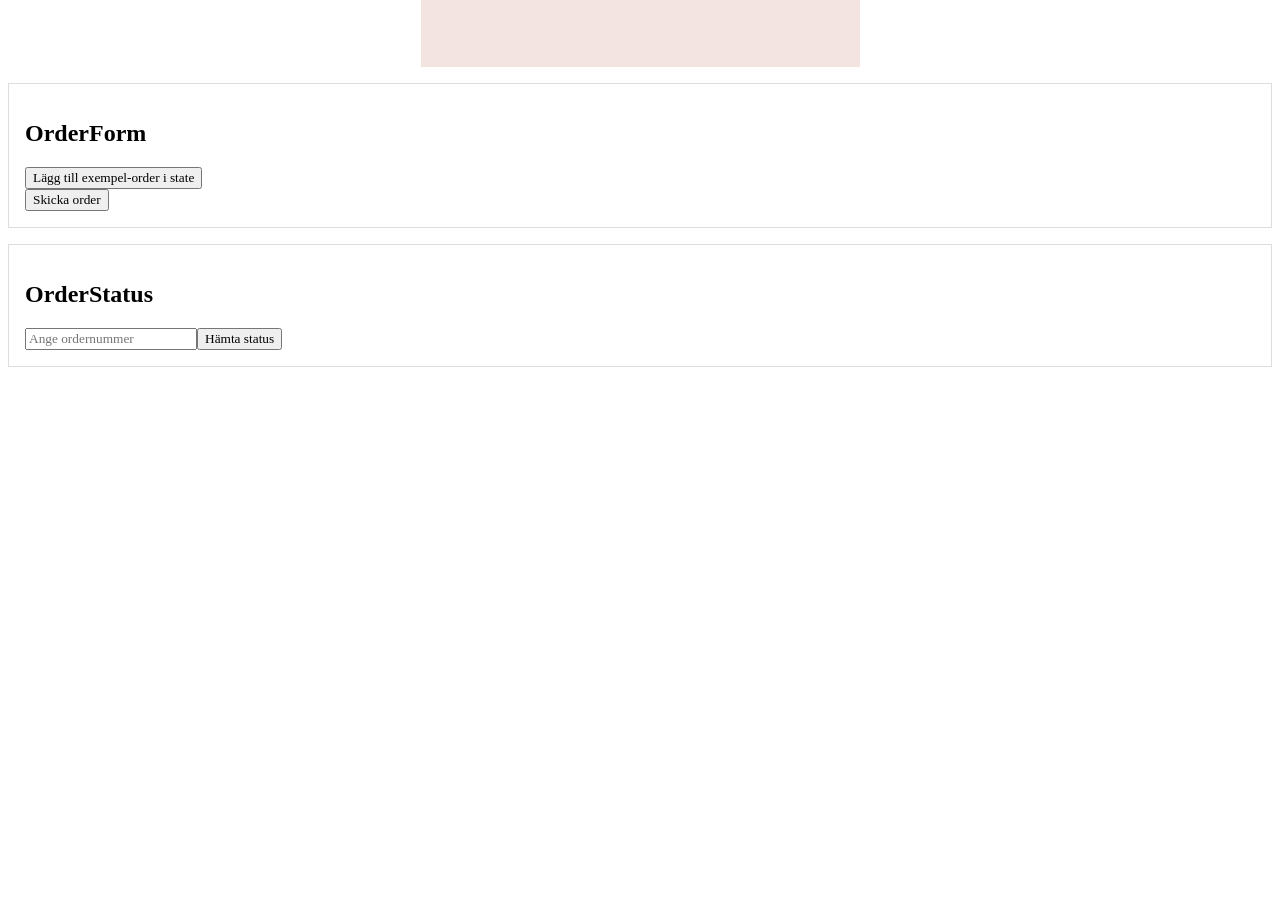
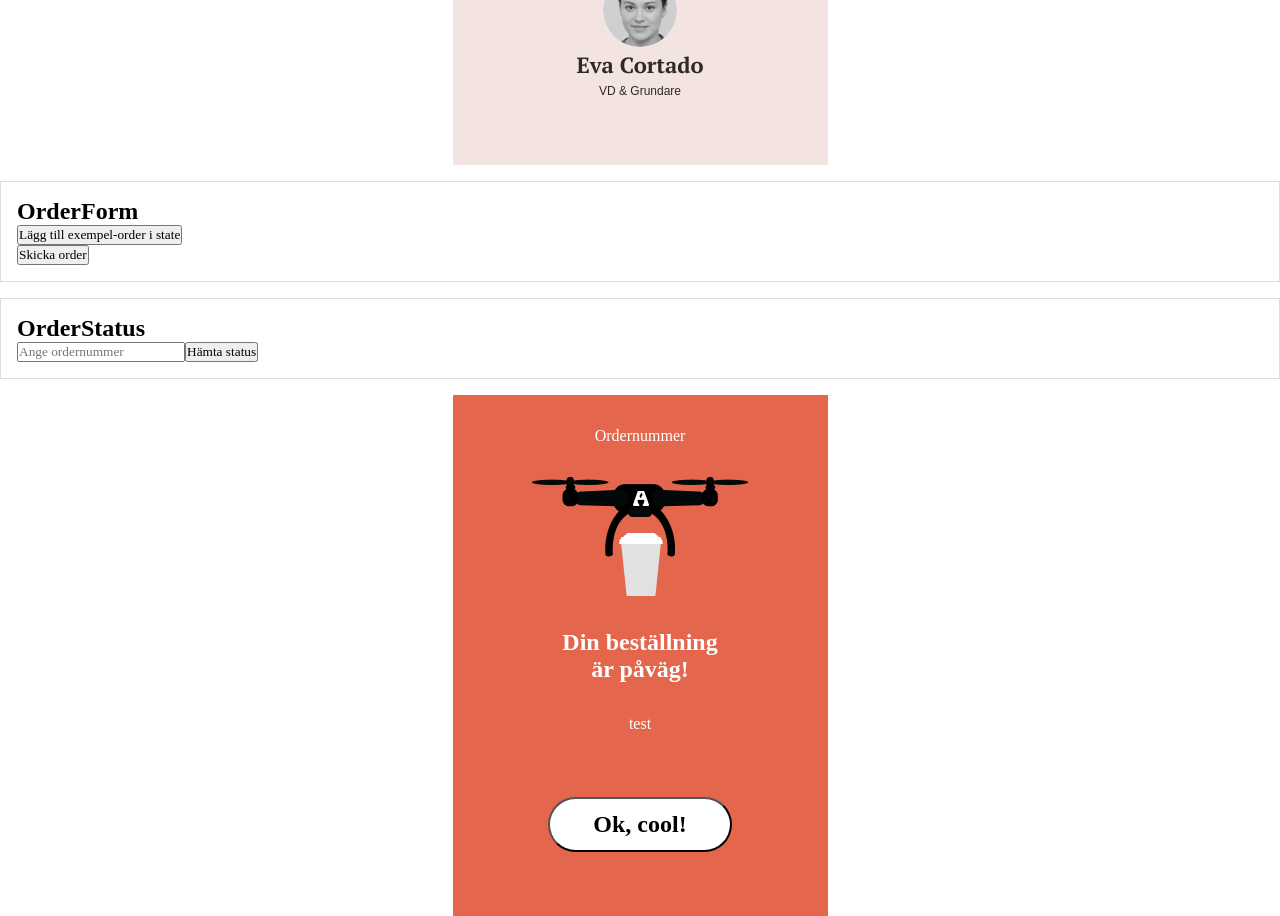
Before and after one commit to Robinjorgensen123/Ankan-AirBean, a React (Vite) app in the folder AirBean/: page /status in a window 1280 px wide. Shown: the part 840-1756 px from the top of the page. Before the commit the page ends 1223 px from the top, so only its background shows below. Built offline with nearby package versions, Linux system fonts and the light colour scheme; no server answers.

Commit message:
statusPage added

```diff
--- a/AirBean/src/App.css
+++ b/AirBean/src/App.css
@@ -13,4 +13,4 @@
   flex-direction: column;
   justify-content: center;
   align-items: center;
-} */
+}
--- a/AirBean/src/App.jsx
+++ b/AirBean/src/App.jsx
@@ -8,6 +8,7 @@ import OrderStatus from "./components/Api/OrderStatus";
 import CartManager from "./components/CartOverlay/CartManager";
 import DataDisplay from "./components/Api/Coffemenu";
 import "./App.css";
+import StatusPage from './pages/StatusPage/StatusPage';
 
 
 function App() {
@@ -22,6 +23,7 @@ function App() {
         <About />
         <OrderForm />
         <OrderStatus />
+        <StatusPage/>
       </div>
       </Router>
     </>
--- a/AirBean/src/components/Navbar/Navbar.scss
+++ b/AirBean/src/components/Navbar/Navbar.scss
@@ -14,7 +14,6 @@
     height: 100vh;
     background-color: #2f2926;
     color: white;
-    padding: 10px;
     justify-content: center;
     align-items: center;
     z-index: 100;
--- a/AirBean/src/pages/About/about.scss
+++ b/AirBean/src/pages/About/about.scss
@@ -1,5 +1,10 @@
 @import url('https://fonts.googleapis.com/css2?family=PT+Serif:wght@400;700&display=swap');
 
+* {
+  margin: 0;
+  padding: 0;
+  box-sizing: border-box;
+}
 
 .coffee-page {
   padding: 2rem;
--- /dev/null
+++ b/AirBean/src/pages/StatusPage/StatusPage.jsx
@@ -0,0 +1,29 @@
+import { use } from "react";
+import droneImg from "../../assets/Images/drone.png";
+import "./StatusPage.scss"
+
+
+const Status = () => {
+
+    const hadleClick = () => {
+
+    }
+
+
+    return (
+        <article className="status-container">
+        <div className="status-card">
+            <p>Ordernummer </p>
+            <img className="drone-img"
+            src={droneImg}
+             alt="drone"
+             />
+            <h1>Din beställning <br></br> är påväg!</h1>
+            <p>test</p>
+            <button className="cool-btn" >Ok, cool!</button>
+        </div>
+    </article>
+    );
+};
+
+export default Status;
--- /dev/null
+++ b/AirBean/src/pages/StatusPage/StatusPage.scss
@@ -0,0 +1,40 @@
+@use "../../GlobalCSS/Variables" as *;
+
+
+
+.status-container {
+    display: flex;
+    margin: 0 auto;
+    flex-direction: column;
+    align-items: center;
+    justify-content: center;
+    width: $MainCardWidth;
+    background-color:#e4664d ;
+}
+
+.status-container p, h1{
+    color: white;
+    text-align: center;
+}
+
+.status-card {
+    display: flex;
+    flex-direction: column;
+    align-items: center;
+    margin: 32px;
+    gap: 2rem;
+}
+
+.drone-img {
+    background-color: #e4664d;
+}
+
+.cool-btn {
+width: 184px;
+height: 55px;
+margin: 2rem;
+background-color: white;
+border-radius: 50px;
+font-weight: 700;
+font-size: 24px;
+}
```
